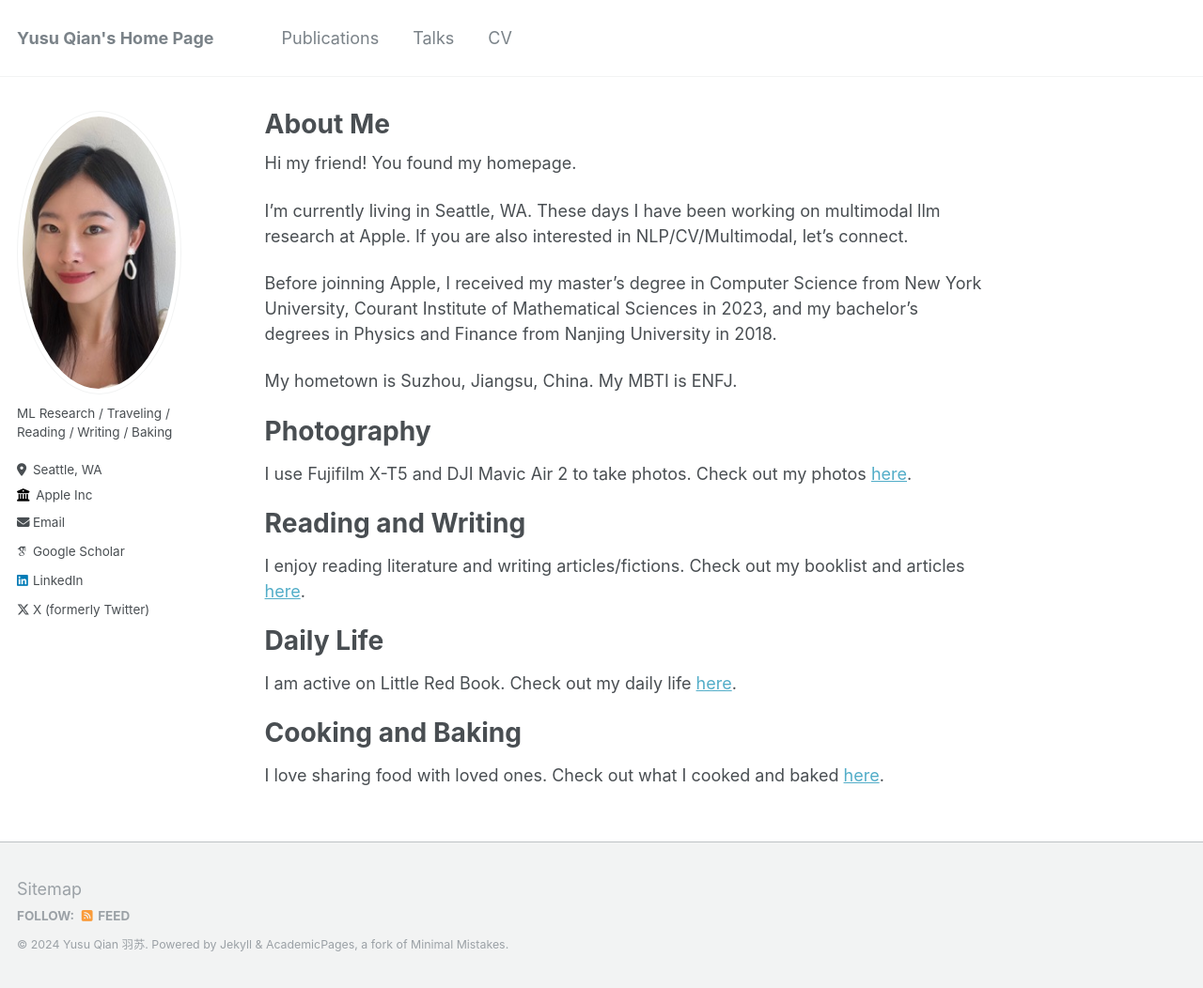
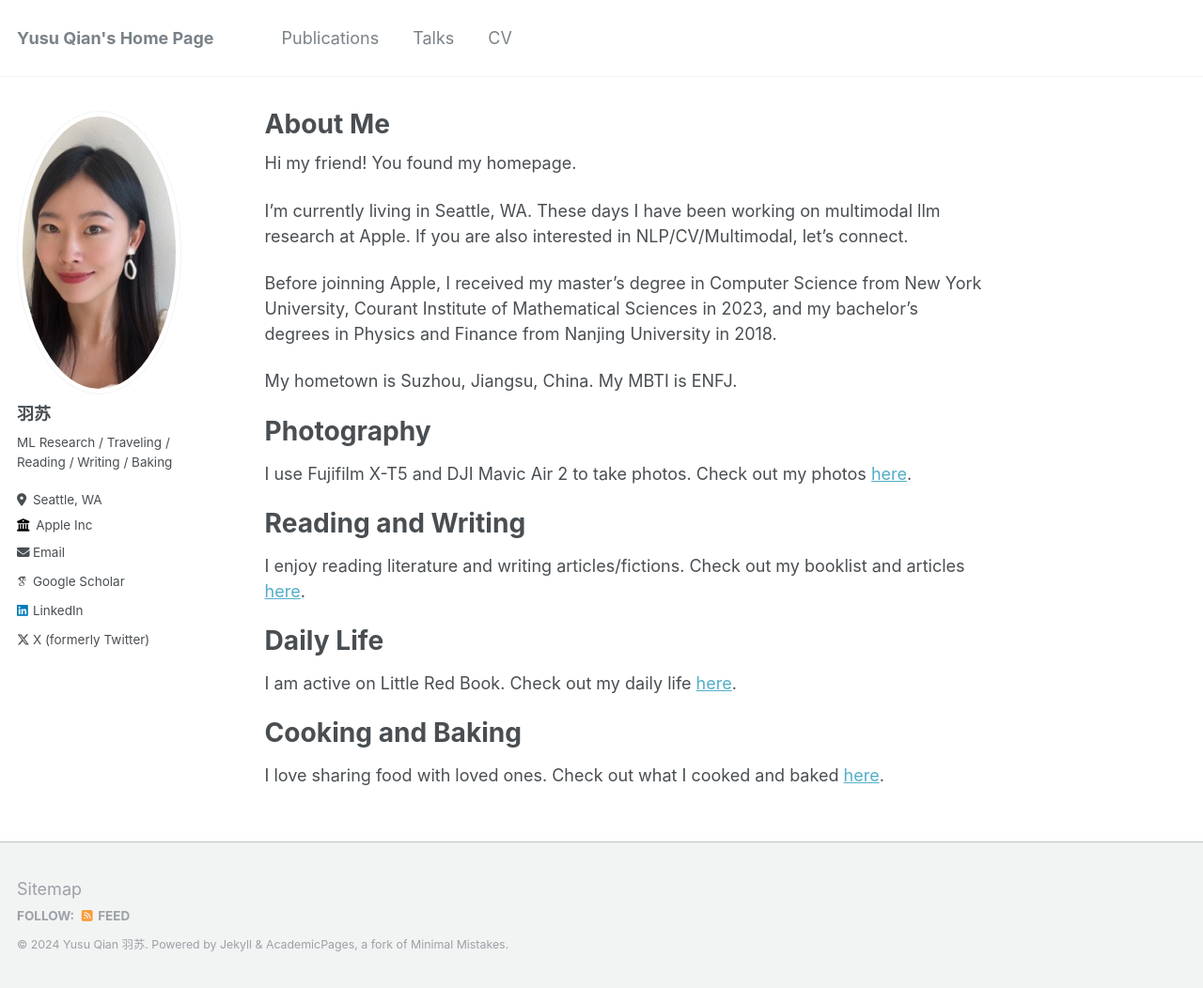
Before and after one commit to sueqian6/sueqian6.github.io, a Jekyll site: the page built from _pages/about.md, in a window 1280 px wide and 1052 px high. Shown: the whole window at 94% size. Built offline with Jekyll 4.4.1, drawn with Linux system fonts in a browser that asks for light colours; some web fonts are replaced.

Commit message:
Update _config.yml

```diff
--- a/_config.yml
+++ b/_config.yml
@@ -22,7 +22,7 @@ repository               : "sueqian6/sueqian6.github.io"
 author:
   # Biographic information
   avatar           : "IMG_7884.jpeg"
-  name             : ""
+  name             : "羽苏"
   pronouns         : # example: "she/her"
   bio              : "ML Research / Traveling / Reading / Writing / Baking"
   location         : "Seattle, WA"
```
